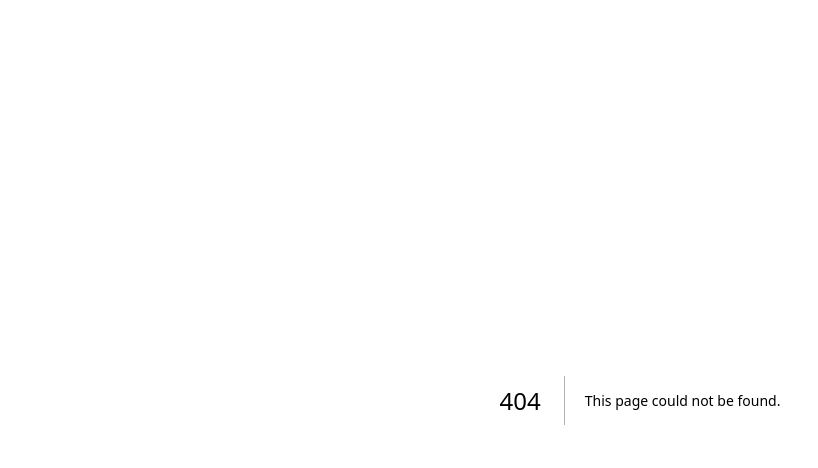
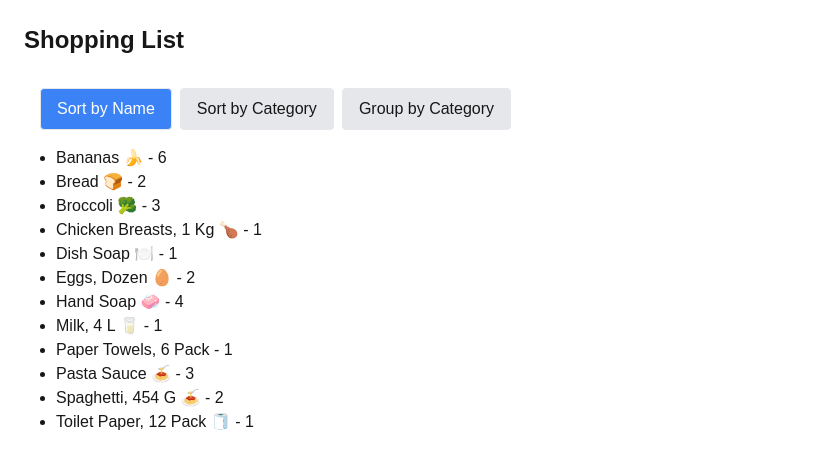
Before and after one commit to ruchi079/cprg-306, a Next.js app: page /week-6 in a window 1280 px wide. Before the commit this address had no page. Shown: the top 468 px of the page, without its empty margins (0-818 px from the left). Built offline with nearby package versions, Linux system fonts and the light colour scheme.

Commit message:
Added Week 6 assignment

```diff
--- /dev/null
+++ b/app/week-6/item-list.js
@@ -0,0 +1,69 @@
+"use client"; // ✅ Ensures Client Component
+
+import { useState } from "react";
+import Item from "./item";
+import itemsData from "./items.json";
+
+export default function ItemList() {
+  const [sortBy, setSortBy] = useState("name"); // "name", "category", or "group"
+
+  const sortedItems = [...itemsData].sort((a, b) => {
+    if (sortBy === "name") return a.name.localeCompare(b.name);
+    if (sortBy === "category") return a.category.localeCompare(b.category);
+    return 0;
+  });
+
+  const groupedItems = itemsData.reduce((acc, item) => {
+    if (!acc[item.category]) acc[item.category] = [];
+    acc[item.category].push(item);
+    return acc;
+  }, {});
+
+  return (
+    <div className="p-4">
+      {/* Sorting Buttons */}
+      <div className="flex gap-2 mb-4">
+        <button
+          onClick={() => setSortBy("name")}
+          className={`px-4 py-2 border rounded ${sortBy === "name" ? "bg-blue-500 text-white" : "bg-gray-200"}`}
+        >
+          Sort by Name
+        </button>
+        <button
+          onClick={() => setSortBy("category")}
+          className={`px-4 py-2 border rounded ${sortBy === "category" ? "bg-blue-500 text-white" : "bg-gray-200"}`}
+        >
+          Sort by Category
+        </button>
+        <button
+          onClick={() => setSortBy("group")}
+          className={`px-4 py-2 border rounded ${sortBy === "group" ? "bg-blue-500 text-white" : "bg-gray-200"}`}
+        >
+          Group by Category
+        </button>
+      </div>
+
+      {/* Render Items */}
+      {sortBy === "group" ? (
+        <div>
+          {Object.keys(groupedItems).sort().map((category) => (
+            <div key={category} className="mb-4">
+              <h2 className="text-lg font-bold capitalize">{category}</h2>
+              <ul className="list-disc pl-4">
+                {groupedItems[category].map((item) => (
+                  <Item key={item.id} {...item} />
+                ))}
+              </ul>
+            </div>
+          ))}
+        </div>
+      ) : (
+        <ul className="list-disc pl-4">
+          {sortedItems.map((item) => (
+            <Item key={item.id} {...item} />
+          ))}
+        </ul>
+      )}
+    </div>
+  );
+}
--- /dev/null
+++ b/app/week-6/item.js
@@ -0,0 +1,7 @@
+export default function Item({ name, quantity }) {
+    return (
+      <li className="capitalize">
+        {name} - {quantity}
+      </li>
+    );
+  }
--- /dev/null
+++ b/app/week-6/items.json
@@ -0,0 +1,14 @@
+[
+    { "id": "1h2GJKH12gkHG31h1H", "name": "milk, 4 L 🥛", "quantity": 1, "category": "dairy" },
+    { "id": "2KJH3k2j3H1k2J3K1H", "name": "bread 🍞", "quantity": 2, "category": "bakery" },
+    { "id": "3h2KJH3k2j3H1k2J3", "name": "eggs, dozen 🥚", "quantity": 2, "category": "dairy" },
+    { "id": "4k2J3K1H2GJKH12gk", "name": "bananas 🍌", "quantity": 6, "category": "produce" },
+    { "id": "5H1h1H2KJH3k2j3H", "name": "broccoli 🥦", "quantity": 3, "category": "produce" },
+    { "id": "6H1k2J3K1H2GJKH1", "name": "chicken breasts, 1 kg 🍗", "quantity": 1, "category": "meat" },
+    { "id": "7gkHG31h1H2KJH3k", "name": "pasta sauce 🍝", "quantity": 3, "category": "canned goods" },
+    { "id": "8j3H1k2J3K1H2GJK", "name": "spaghetti, 454 g 🍝", "quantity": 2, "category": "dry goods" },
+    { "id": "9H12gkHG31h1H2KJ", "name": "toilet paper, 12 pack 🧻", "quantity": 1, "category": "household" },
+    { "id": "10H3k2j3H1k2J3K1", "name": "paper towels, 6 pack", "quantity": 1, "category": "household" },
+    { "id": "11k2J3K1H2GJKH12", "name": "dish soap 🍽️", "quantity": 1, "category": "household" },
+    { "id": "12GJKH12gkHG31h1", "name": "hand soap 🧼", "quantity": 4, "category": "household" }
+]
--- /dev/null
+++ b/app/week-6/page.js
@@ -0,0 +1,10 @@
+import ItemList from "./item-list";
+
+export default function Page() {
+  return (
+    <main className="p-6">
+      <h1 className="text-2xl font-bold mb-4">Shopping List</h1>
+      <ItemList />
+    </main>
+  );
+}
```
